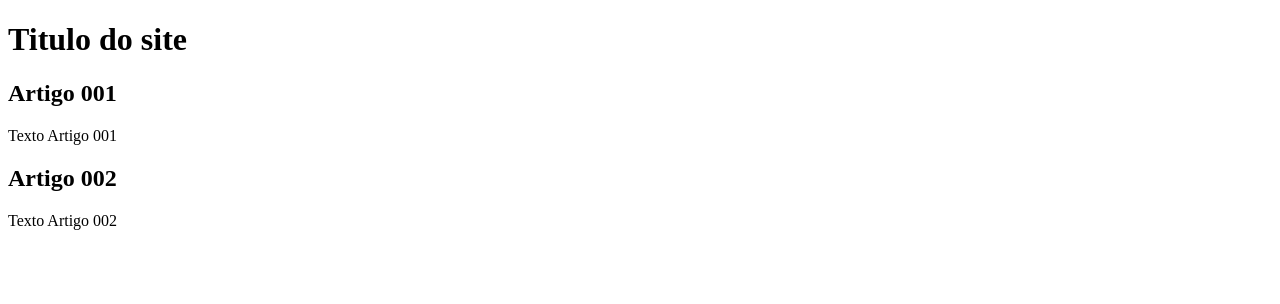
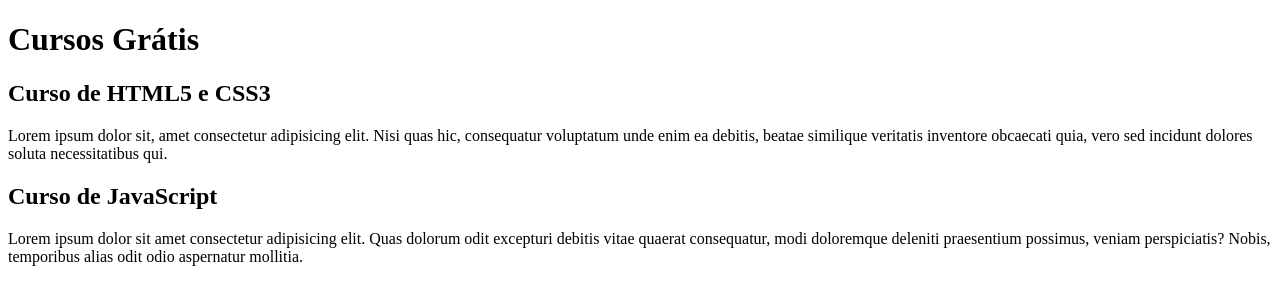
Before and after one commit to guiialvees/projeto-site, a plain HTML site: page index.html in a window 1280 px wide. Drawn offline with Linux system fonts and the light colour scheme.

Commit message:
comecei a escrever conteudo

```diff
--- a/index.html
+++ b/index.html
@@ -8,16 +8,17 @@
 <body>
     <main>
         <header>
-            <h1>Titulo do site</h1>
+            <h1>Cursos Grátis</h1>
         </header>
         <article>
-            <h2>Artigo 001</h2>
-            <p>Texto Artigo 001</p>
+            <h2>Curso de HTML5 e CSS3</h2>
+            <p>Lorem ipsum dolor sit, amet consectetur adipisicing elit. Nisi quas hic, consequatur voluptatum unde enim ea debitis, beatae similique veritatis inventore obcaecati quia, vero sed incidunt dolores soluta necessitatibus qui.</p>
         </article>
         <article>
-            <h2>Artigo 002</h2>
-            <p>Texto Artigo 002</p>
+            <h2>Curso de JavaScript</h2>
+            <p>Lorem ipsum dolor sit amet consectetur adipisicing elit. Quas dolorum odit excepturi debitis vitae quaerat consequatur, modi doloremque deleniti praesentium possimus, veniam perspiciatis? Nobis, temporibus alias odit odio aspernatur mollitia.</p>
         </article>
+
     </main>
 </body>
 </html>
```
